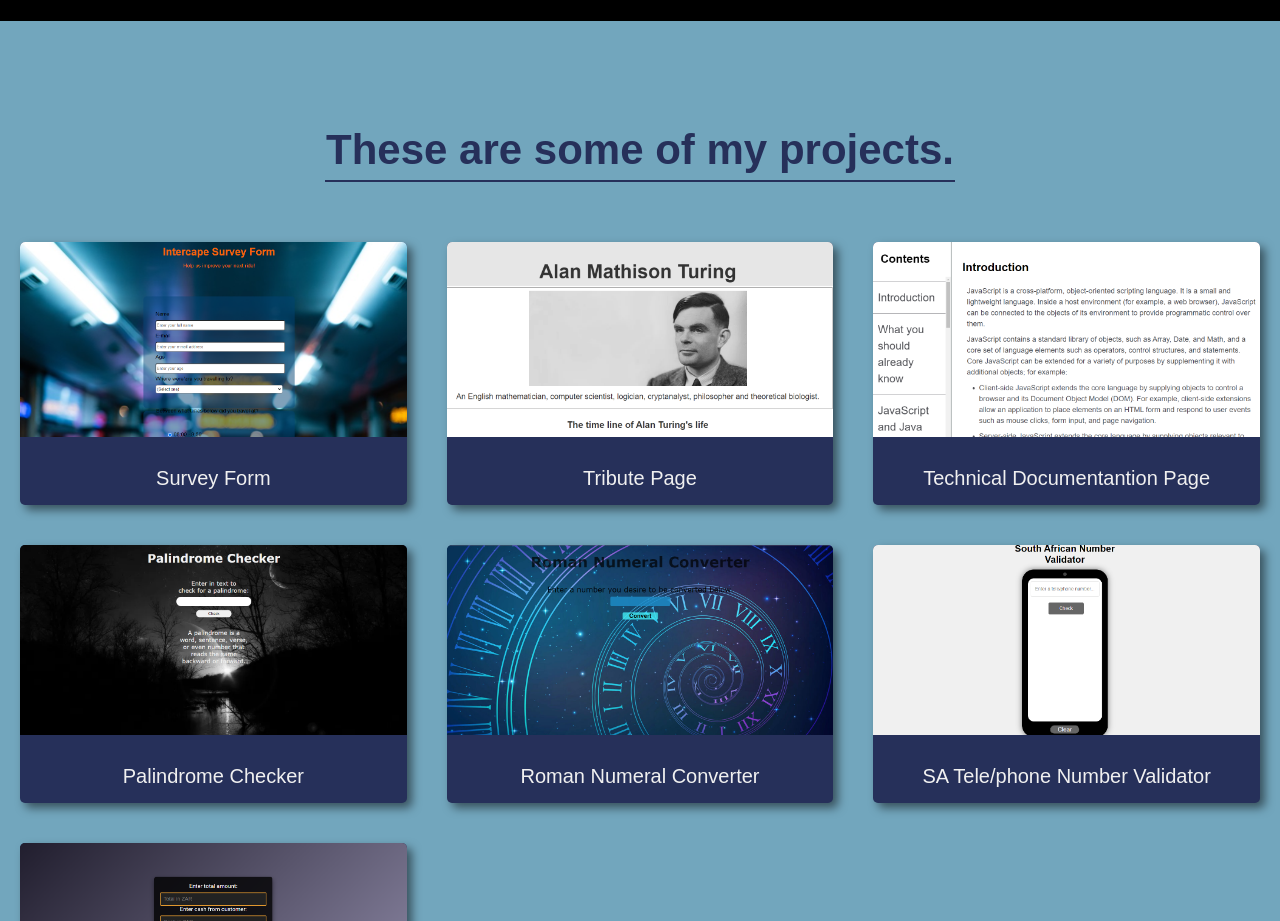
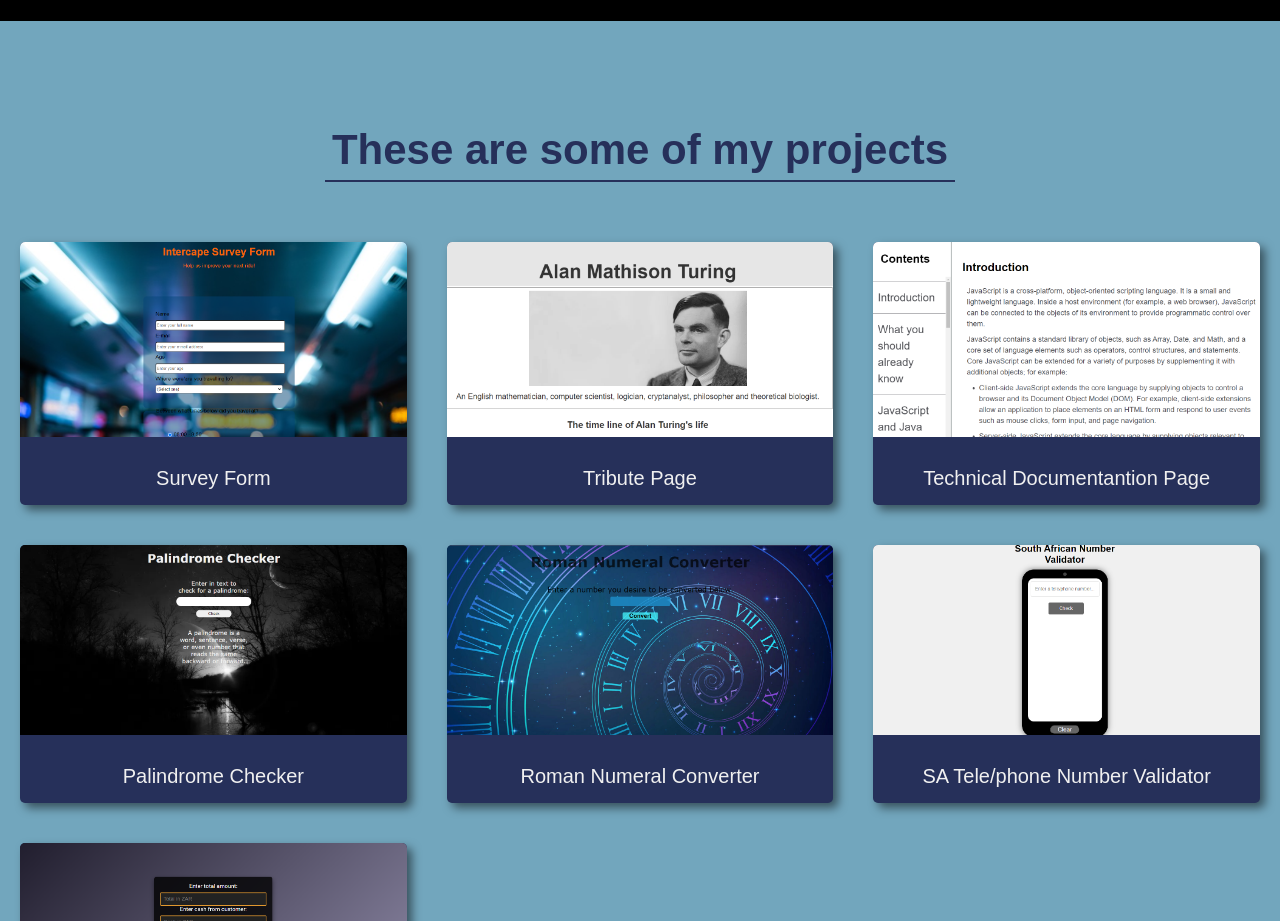
Before and after one commit to SfundoLucianMdletshe/portfolio, a plain HTML site: page index.html in a window 1280 px wide. Shown: the part 1280-2201 px from the top of the page. Drawn offline with Linux system fonts and the light colour scheme.

Commit message:
Update index.html

```diff
--- a/index.html
+++ b/index.html
@@ -37,7 +37,7 @@
     </section>
 
     <section id="projects" class="projects-section">
-      <h2 class="projects-section-header">These are some of my projects.</h2>
+      <h2 class="projects-section-header">These are some of my projects</h2>
       <div class="projects-grid">
         <a href="Survey Form/survey-form.html" target="_blank" class="project project-tile">
           <img class="project-image" src="Survey Form/Survey Form.png" alt="survey form project">
```
